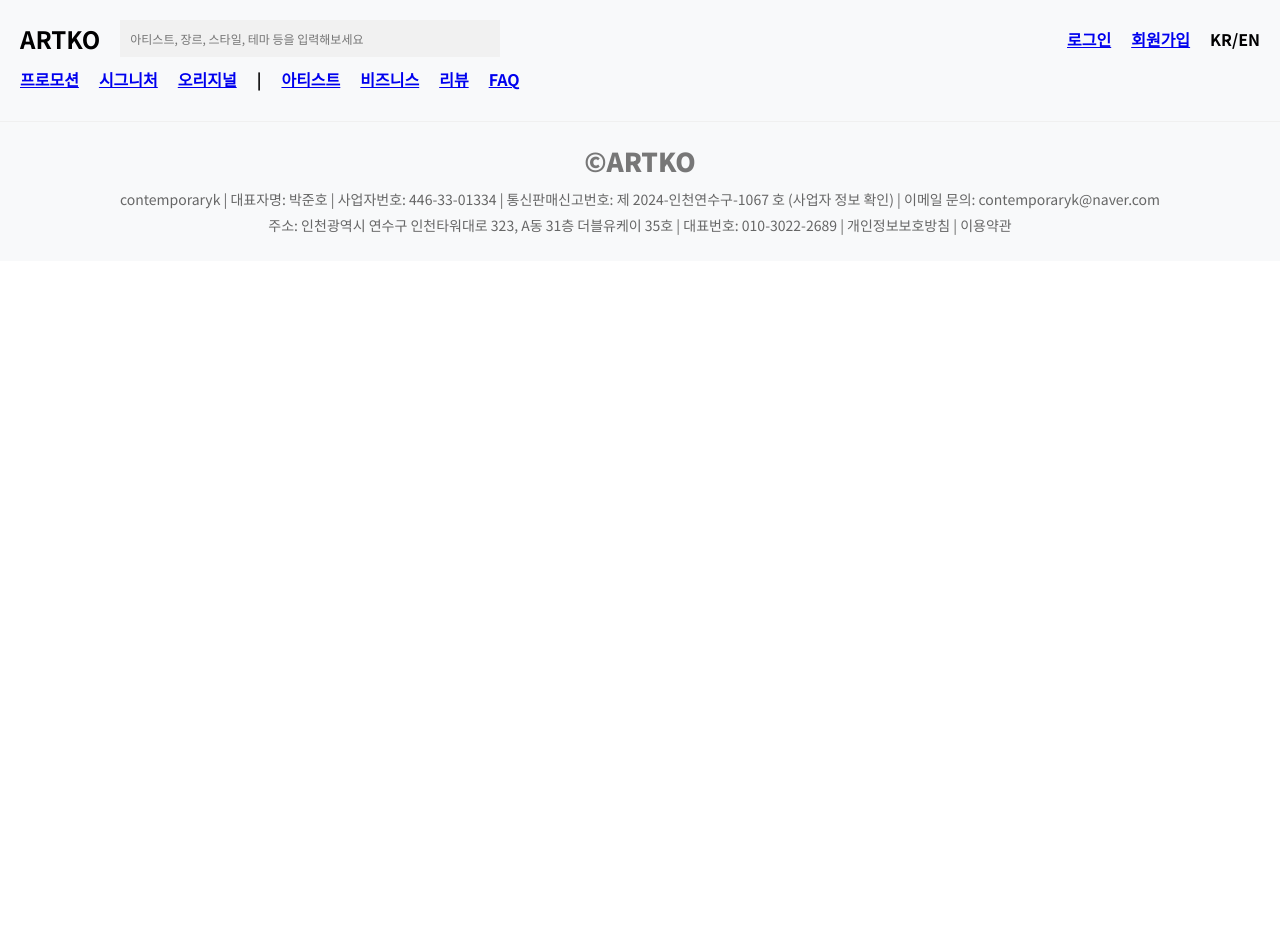
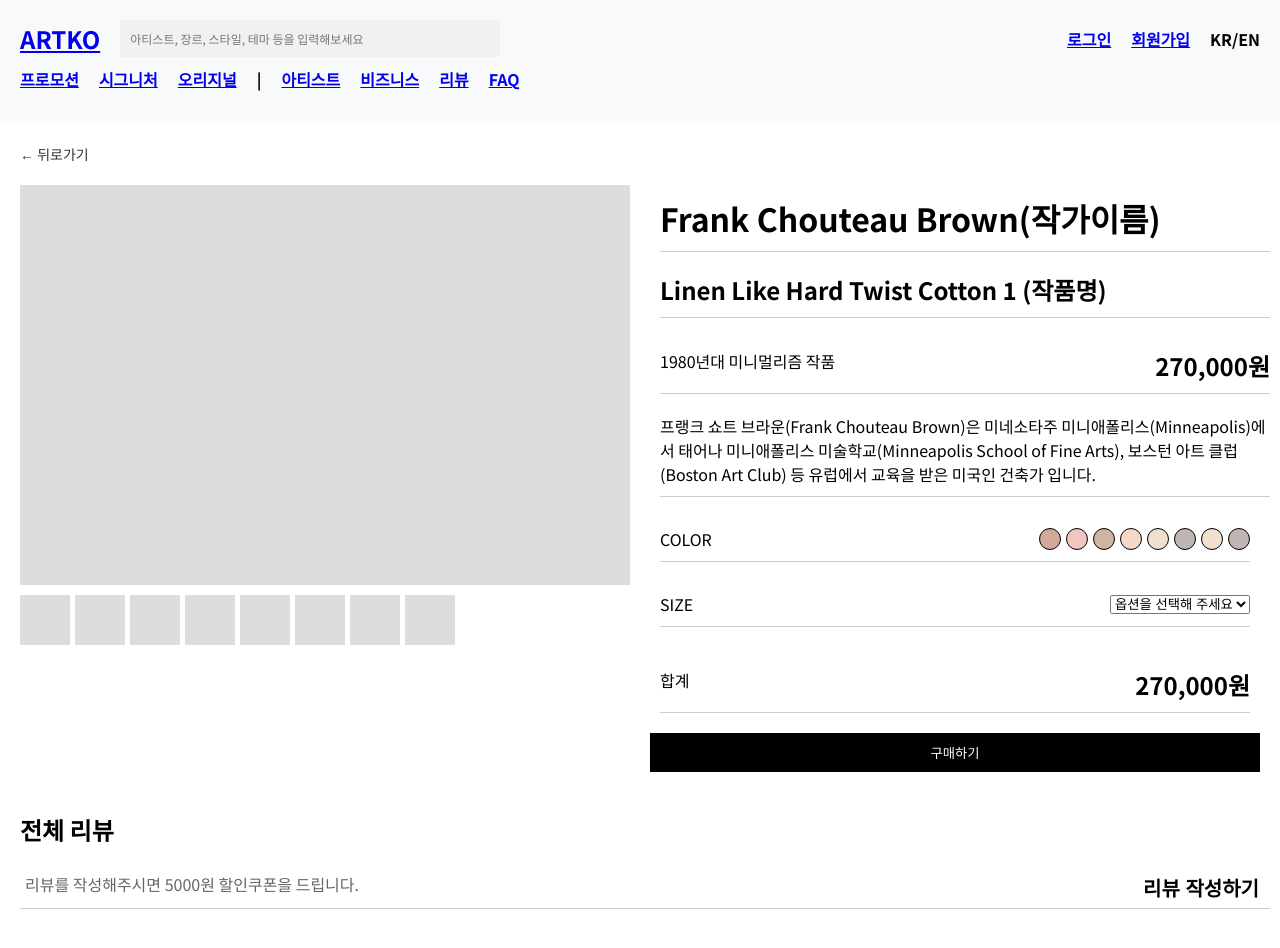
Before and after one commit to BlackShrike/ArtOne, a React (Create React App) app: page /SignatureDetail in a window 1280 px wide. Shown: the top 948 px of the page. Before the commit the page ends 800 px from the top, so only its background shows below. Built offline with nearby package versions, Linux system fonts and the light colour scheme.

Commit message:
금요일 발표본

```diff
--- a/src/App.js
+++ b/src/App.js
@@ -20,6 +20,7 @@ import Artist from "./pages/Artist";
 import ArtistDetail from "./pages/ArtistDetail";
 import Business from "./pages/Business";
 import Review from "./pages/Review";
+import SignatureDetail from "./pages/SignatureDetail";
 function App() {
   const [isLoggedIn, setIsLoggedIn] = useState(false);
 
@@ -37,6 +38,7 @@ function App() {
         <Routes>
           <Route path="/Promotion" element={<Promotion />} />
           <Route path="/Signature" element={<Signature />} />
+          <Route path="/SignatureDetail" element={<SignatureDetail />} />
           <Route path="/Original" element={<Original />} />
           <Route path="/Artist" element={<Artist />} />
           <Route path="/ArtistDetail" element={<ArtistDetail />} />
--- a/src/components/Header.js
+++ b/src/components/Header.js
@@ -16,7 +16,9 @@ function Header({ isLoggedIn, onLogout }) {
   return (
     <header className={styles.header}>
       <section className={styles.headerTop}>
-        <h1>ARTKO</h1>
+        <Link to="/">
+          <h1>ARTKO</h1>
+        </Link>
         <input
           className={styles.searchInput}
           placeholder="아티스트, 장르, 스타일, 테마 등을 입력해보세요"
--- a/src/css/SignatureDetail.module.css
+++ b/src/css/SignatureDetail.module.css
@@ -11,16 +11,16 @@
   flex: 1;
 }
 
-  .mainImagePlaceholder {
+.imagePlaceholder {
   width: 100%;
   height: 400px;
   background-color: #ddd;
-    margin-bottom: 10px;
 }
 
-  .thumbnailContainer {
+.imageThumbnails {
   display: flex;
   gap: 5px;
+  margin-top: 10px;
 }
 
 .thumbnailPlaceholder {
@@ -29,64 +29,180 @@
   background-color: #ddd;
 }
 
-  .infoSection {
-    flex: 1;
+.details {
+  display: flex;
+  flex: 1 1;
+  flex-direction: column;
+  align-items: flex-start;
 }
-
-  .itemName, .itemTitle, .itemPrice {
-    margin: 10px 0;
+.details h1,
+.details h2,
+.details p {
+  width: 100%;
+  margin: 10px;
+  padding-bottom: 10px;
+  border-bottom: 1px solid #ccc;
+  display: flex;
+  justify-content: space-between;
+  align-items: center;
 }
-
-  .optionSection {
+.selectionRow {
   display: flex;
   flex-direction: column;
   gap: 10px;
+  margin-top: 10px;
+  width: 100%;
 }
 
-  .colors, .sizeSelect {
+.selectionItem {
+  display: flex;
+  justify-content: space-between;
+  width: 100%;
+}
+
+.colorSelection,
+.sizeSelection {
+  width: 100%;
+  display: flex;
+  justify-content: space-between;
+
+}
+
+.colors {
   display: flex;
   gap: 5px;
 }
 
-  .colorOption {
+.color {
   width: 20px;
   height: 20px;
-    border: 1px solid #ccc;
+  border-radius: 50%;
+  border: 1px solid #000;
 }
 
-  .buyButton, .reviewButton {
-    margin-top: 20px;
+.price {
+  font-size: 24px;
+  font-weight: bold;
+  margin-top: 10px;
+}
+
+.totalPrice {
+  width: 100%;
+  display: flex;
+  justify-content: space-between;
+  margin-top: 10px;
+}
+
+.purchaseButton,
+.reviewButton {
+  width: 100%;
   padding: 10px;
+  margin-top: 10px;
   background-color: #000;
   color: #fff;
   border: none;
   cursor: pointer;
 }
 
-  .sectionTitle {
-    margin-top: 40px;
-    font-size: 24px;
+.reviews {
+  margin-top: 20px;
+  display: flex;
+  flex-direction: column;
+  justify-content: flex-start;
+  align-items: flex-start;
+
 }
 
-  .similarItemsContainer {
+.reviewNotice {
+  width: 100%;
+  font-size: 16px;
+  color: #666;
+  display: flex;
+  justify-content: space-between;
+  border-bottom: 1px solid #ccc;
+  padding: 5px;
+}
+.writeReviewButton {
+  border: none;
+  background-color: transparent;
+  font-size: 20px;
+  font-weight: bold;
+}
+.reviewList {
+  width: 100%;
+  margin-top: 10px;
+}
+
+.reviewItem {
+  padding: 10px 0;
+}
+.reviewImagePlaceholder {
+  width: 15%;
+  height: 120px;
+  background-color: #ddd;
+}
+
+.reviewer {
+  font-weight: bold;
+}
+
+.reviewTitle {
+  font-weight: bold;
+  margin-top: 10px;
+}
+
+.reviewContent {
+  margin-top: 5px;
+  color: #666;
+}
+
+.reviewSeparator {
+  border-bottom: 1px solid #ddd;
+  margin-top: 10px;
+}
+
+.similarWorks {
+  margin-top: 20px;
+}
+
+.gridContainer {
   display: grid;
-    grid-template-columns: repeat(5, 1fr);
+  grid-template-columns: repeat(4, 1fr);
   gap: 10px;
 }
 
-  .similarItem {
+.gridItem {
+  background-color: #fff;
+  border: 1px solid #ddd;
   padding: 10px;
-    text-align: left;
 }
 
-  .similarImagePlaceholder {
+.gridImagePlaceholder {
   width: 100%;
-    height: 200px;
+  height: 150px;
   background-color: #ddd;
-    margin-bottom: 10px;
 }
 
-  .modalOverlay {
+.itemDetails {
+  margin-top: 10px;
+}
+
+.itemTitle {
+  font-weight: bold;
+}
+
+.itemDescription {
+  display: flex;
+  justify-content: space-between;
+  align-items: center;
+  margin-top: 5px;
+}
+
+.cartIcon {
+  margin-left: 10px;
+}
+
+.modal {
   position: fixed;
   top: 0;
   left: 0;
@@ -101,71 +217,77 @@
 .modalContent {
   background-color: #fff;
   padding: 20px;
-    border-radius: 10px;
-    width: 400px;
+  border-radius: 5px;
+  position: relative;
 }
 
-  .modalHeader {
-    display: flex;
-    justify-content: space-between;
-    align-items: center;
-  }
-
-  .closeButton {
-    background: none;
-    border: none;
-    font-size: 24px;
+.closeIcon {
+  position: absolute;
+  top: 10px;
+  right: 10px;
   cursor: pointer;
 }
 
-  .modalBody {
-    margin-top: 20px;
-  }
-
-  .titleInput, .reviewTextarea {
-    width: 100%;
-    margin-bottom: 10px;
-  }
-
 .imageUpload {
+  margin-top: 10px;
   display: flex;
   align-items: center;
   gap: 10px;
 }
 
-  .imagePlaceholder {
+.uploadIcon {
+  font-size: 100px;
+  cursor: pointer;
+  transform: scale(0.5,0.5);
+}
+
+.imageUploadPlaceholder {
   width: 100px;
   height: 100px;
   background-color: #ddd;
+  margin-top: 10px;
 }
 
 .submitButton {
   width: 100%;
   padding: 10px;
+  margin-top: 10px;
   background-color: #000;
   color: #fff;
   border: none;
   cursor: pointer;
 }
 
-  .modalTabs {
-    display: flex;
-    gap: 10px;
-    margin-bottom: 20px;
+.inputField {
+  width: 100%;
+  padding: 10px;
+  margin-top: 10px;
+  border: 1px solid #ccc;
+  border-radius: 5px;
 }
 
-  .tabButton {
-    background: none;
-    border: none;
-    font-size: 16px;
-    cursor: pointer;
+.textArea {
+  width: 100%;
+  padding: 10px;
+  margin-top: 10px;
+  border: 1px solid #ccc;
+  border-radius: 5px;
+  resize: none;
+  height: 100px;
 }
 
-  .tabButton.active {
-    font-weight: bold;
+.tabs {
+  display: flex;
+  justify-content: space-around;
+  margin-top: 10px;
 }
 
-  .modalBody {
-    max-height: 400px;
-    overflow-y: auto;
+.tab {
+  cursor: pointer;
+  padding: 10px;
+  transition: color 0.3s;
 }
+
+.activeTab {
+  color: red;
+}
--- a/src/pages/Signature.js
+++ b/src/pages/Signature.js
@@ -1,4 +1,5 @@
 import React, { useState } from "react";
+import { Link } from "react-router-dom";
 import { FaCartPlus } from "react-icons/fa";
 import styles from "../css/Signature.module.css";
 import BackButton from "../components/BackButton";
@@ -39,7 +40,7 @@ function Signature() {
     );
 
     return items.map((item) => (
-      <div key={item} className={styles.gridItem}>
+      <Link to={`/SignatureDetail/`} key={item} className={styles.gridItem}>
         <div className={styles.imagePlaceholder}></div>
         <div className={styles.itemDetails}>
           <div>
@@ -51,7 +52,7 @@ function Signature() {
           </div>
           <FaCartPlus />
         </div>
-      </div>
+      </Link>
     ));
   };
 
--- a/src/pages/SignatureDetail.js
+++ b/src/pages/SignatureDetail.js
@@ -1,155 +1,233 @@
 import React, { useState } from "react";
-import { useParams } from "react-router-dom";
-import styles from "../css/SignatureDetail.module.css"; // Ensure this path is correct based on your project structure
+import styles from "../css/SignatureDetail.module.css";
 import BackButton from "../components/BackButton";
+import { FaTimes, FaCartPlus, FaPlus } from "react-icons/fa";
 
 function SignatureDetail() {
-  const { itemId } = useParams();
-  const [isReviewModalOpen, setIsReviewModalOpen] = useState(false);
-  const [isBuyGuideModalOpen, setIsBuyGuideModalOpen] = useState(false);
+  const [showReviewModal, setShowReviewModal] = useState(false);
+  const [showPurchaseModal, setShowPurchaseModal] = useState(false);
+  const [activeTab, setActiveTab] = useState(0);
 
-  const openReviewModal = () => setIsReviewModalOpen(true);
-  const closeReviewModal = () => setIsReviewModalOpen(false);
-
-  const openBuyGuideModal = () => setIsBuyGuideModalOpen(true);
-  const closeBuyGuideModal = () => setIsBuyGuideModalOpen(false);
+  const toggleReviewModal = () => setShowReviewModal(!showReviewModal);
+  const togglePurchaseModal = () => setShowPurchaseModal(!showPurchaseModal);
 
   return (
     <div className={styles.detailPage}>
       <BackButton />
       <div className={styles.detailContainer}>
         <div className={styles.imageSection}>
-          <div className={styles.mainImagePlaceholder}></div>
-          <div className={styles.thumbnailContainer}>
+          <div className={styles.imagePlaceholder}></div>
+          <div className={styles.imageThumbnails}>
             {Array.from({ length: 8 }).map((_, index) => (
               <div key={index} className={styles.thumbnailPlaceholder}></div>
             ))}
           </div>
         </div>
-        <div className={styles.infoSection}>
-          <h1 className={styles.itemName}>Frank Chouteau Brown (작가이름)</h1>
-          <h2 className={styles.itemTitle}>
-            Linen Like Hard Twist Cotton 1 (작품명)
-          </h2>
-          <p className={styles.itemPrice}>270,000원</p>
-          <p className={styles.itemDescription}>
-            프랭크 쇼토 브라운(Frank Chouteau Brown)은 미네소타주
+        <div className={styles.details}>
+          <h1>Frank Chouteau Brown(작가이름)</h1>
+          <h2>Linen Like Hard Twist Cotton 1 (작품명)</h2>
+          <p>
+            1980년대 미니멀리즘 작품{" "}
+            <span className={styles.price}>270,000원</span>
+          </p>
+          <p>
+            프랭크 쇼트 브라운(Frank Chouteau Brown)은 미네소타주
             미니애폴리스(Minneapolis)에서 태어나 미니애폴리스
             미술학교(Minneapolis School of Fine Arts), 보스턴 아트 클럽(Boston
-            Art Club) 등에서 교육을 받은 미국인 건축가입니다.
+            Art Club) 등 유럽에서 교육을 받은 미국인 건축가 입니다.
           </p>
-          <div className={styles.optionSection}>
-            <div className={styles.colorOptions}>
-              <h3>COLOR</h3>
+          <div className={styles.selectionRow}>
+            <div className={styles.colorSelection}>
+              <p>
+                COLOR{" "}
                 <div className={styles.colors}>
-                {/* 색상 옵션 추가 */}
-                {[
-                  "#f00",
-                  "#0f0",
-                  "#00f",
-                  "#ff0",
-                  "#f0f",
-                  "#0ff",
-                  "#000",
-                  "#fff",
-                ].map((color, index) => (
-                  <div
-                    key={index}
-                    className={styles.colorOption}
-                    style={{ backgroundColor: color }}
-                  ></div>
-                ))}
+                  <span
+                    className={styles.color}
+                    style={{ backgroundColor: "#D3A79A" }}
+                  ></span>
+                  <span
+                    className={styles.color}
+                    style={{ backgroundColor: "#F1C6C0" }}
+                  ></span>
+                  <span
+                    className={styles.color}
+                    style={{ backgroundColor: "#D0B49F" }}
+                  ></span>
+                  <span
+                    className={styles.color}
+                    style={{ backgroundColor: "#F4D9C6" }}
+                  ></span>
+                  <span
+                    className={styles.color}
+                    style={{ backgroundColor: "#F1E0CE" }}
+                  ></span>
+                  <span
+                    className={styles.color}
+                    style={{ backgroundColor: "#C0B7B4" }}
+                  ></span>
+                  <span
+                    className={styles.color}
+                    style={{ backgroundColor: "#F1E0CE" }}
+                  ></span>
+                  <span
+                    className={styles.color}
+                    style={{ backgroundColor: "#C0B7B4" }}
+                  ></span>
                 </div>
+              </p>
             </div>
-            <div className={styles.sizeOptions}>
-              <h3>SIZE</h3>
-              <select className={styles.sizeSelect}>
+            <div className={styles.sizeSelection}>
+              <p>
+                SIZE{" "}
+                <select>
+                  <option>옵션을 선택해 주세요</option>
                   <option>30 x 30 mm</option>
                   <option>50 x 50 mm</option>
                   <option>70 x 70 mm</option>
                 </select>
+              </p>
             </div>
           </div>
-          <button className={styles.buyButton} onClick={openBuyGuideModal}>
+          <div className={styles.totalPrice}>
+            <p>
+              합계 <span className={styles.price}>270,000원</span>
+            </p>
+          </div>
+          <button
+            className={styles.purchaseButton}
+            onClick={togglePurchaseModal}
+          >
             구매하기
           </button>
-          <button className={styles.reviewButton} onClick={openReviewModal}>
+        </div>
+      </div>
+      <div className={styles.reviews}>
+        <h2>전체 리뷰</h2>
+        <div className={styles.reviewNotice}>
+          리뷰를 작성해주시면 5000원 할인쿠폰을 드립니다.{" "}
+          <button
+            className={styles.writeReviewButton}
+            onClick={toggleReviewModal}
+          >
             리뷰 작성하기
           </button>
         </div>
+        <div className={styles.reviewList}>
+          {Array.from({ length: 5 }).map((_, index) => (
+            <div key={index} className={styles.reviewItem}>
+              <p className={styles.reviewer}>ooo님</p>
+              <p className={styles.reviewTitle}>리뷰 제목 {index + 1}</p>
+              <div className={styles.reviewImagePlaceholder}></div>
+              <p className={styles.reviewContent}>
+                리뷰 내용 리뷰 내용 리뷰 내용 리뷰 내용 리뷰 내용
+              </p>
+              <div className={styles.reviewSeparator}></div>
             </div>
-      <h2 className={styles.sectionTitle}>비슷한 작품</h2>
-      <div className={styles.similarItemsContainer}>
-        {Array.from({ length: 15 }).map((_, index) => (
-          <div key={index} className={styles.similarItem}>
-            <div className={styles.similarImagePlaceholder}></div>
-            <div className={styles.similarItemDetails}>
-              <p>
-                <span className={styles.headtext}>제목</span>
+          ))}
+        </div>
+      </div>
+      <div className={styles.similarWorks}>
+        <h2>비슷한 작품</h2>
+        <div className={styles.gridContainer}>
+          {Array.from({ length: 20 }).map((_, index) => (
+            <div key={index} className={styles.gridItem}>
+              <div className={styles.gridImagePlaceholder}></div>
+              <div className={styles.itemDetails}>
+                <p className={styles.itemTitle}>제목</p>
+                <p className={styles.itemDescription}>
+                  작품 설명내용 <FaCartPlus className={styles.cartIcon} />
                 </p>
-              <p>작품 설명내용</p>
                 <p>120,000원</p>
               </div>
             </div>
           ))}
         </div>
-      {isReviewModalOpen && (
-        <div className={styles.modalOverlay}>
+      </div>
+
+      {showReviewModal && (
+        <div className={styles.modal}>
           <div className={styles.modalContent}>
-            <div className={styles.modalHeader}>
-              <h2>
-                Frank Chouteau Brown (작가이름) Linen Like Hard Twist Cotton 1
-                (작품명)
-              </h2>
-              <button className={styles.closeButton} onClick={closeReviewModal}>
-                ×
-              </button>
-            </div>
-            <div className={styles.modalBody}>
+            <FaTimes className={styles.closeIcon} onClick={toggleReviewModal} />
+            <h2>리뷰 작성하기</h2>
             <input
+              className={styles.reviewHead}
               type="text"
-                className={styles.titleInput}
               placeholder="제목"
             />
             <textarea
-                className={styles.reviewTextarea}
-                placeholder="리뷰를 작성해주세요."
+              className={styles.reviewContent}
+              placeholder="리뷰를 작성해 주세요."
             ></textarea>
             <div className={styles.imageUpload}>
               <span>사진첨부</span>
-                <div className={styles.imagePlaceholder}></div>
+              <div className={styles.imageUploadPlaceholder}>
+                {" "}
+                <FaPlus className={styles.uploadIcon} />
               </div>
             </div>
-            <div className={styles.modalFooter}>
             <button className={styles.submitButton}>
               등록하고 5,000원 할인쿠폰받기
             </button>
           </div>
         </div>
+      )}
+      {showPurchaseModal && (
+        <div className={styles.modal}>
+          <div className={styles.modalContent}>
+            <FaTimes
+              className={styles.closeIcon}
+              onClick={togglePurchaseModal}
+            />
+            <h2>구매안내</h2>
+            <div className={styles.tabs}>
+              {["배송안내", "교환 및 반품", "제품문의"].map((tab, index) => (
+                <span
+                  key={index}
+                  className={`${styles.tab} ${
+                    activeTab === index ? styles.activeTab : ""
+                  }`}
+                  onClick={() => setActiveTab(index)}
+                >
+                  {tab}
+                </span>
+              ))}
             </div>
+            {activeTab === 0 && (
+              <>
+                <h2>1.내용</h2>
+                <p>
+                  내용내용내용내용내용내용내용내용내용내용내용내용내용내용내용내용내용내용내용내용내용내용내용내용
+                </p>
+                <h2>2.내용</h2>
+                <p>
+                  내용내용내용내용내용내용내용내용내용내용내용내용내용내용내용내용내용내용내용내용내용내용내용내용
+                </p>
+              </>
             )}
-      {isBuyGuideModalOpen && (
-        <div className={styles.modalOverlay}>
-          <div className={styles.modalContent}>
-            <div className={styles.modalHeader}>
-              <h2>구매안내</h2>
-              <button
-                className={styles.closeButton}
-                onClick={closeBuyGuideModal}
-              >
-                ×
-              </button>
-            </div>
-            <div className={styles.modalTabs}>
-              <button className={styles.tabButton}>배송안내</button>
-              <button className={styles.tabButton}>교환 및 반품</button>
-              <button className={styles.tabButton}>제품문의</button>
-            </div>
-            <div className={styles.modalBody}>
-              <p>배송안내 내용</p>
-              <p>교환 및 반품 내용</p>
-              <p>제품문의 내용</p>
-            </div>
+            {activeTab === 1 && (
+              <>
+                <h2>1.내용</h2>
+                <p>
+                  내용내용내용내용내용내용내용내용내용내용내용내용내용내용내용내용내용내용내용내용내용내용내용내용
+                </p>
+                <h2>2.내용</h2>
+                <p>
+                  내용내용내용내용내용내용내용내용내용내용내용내용내용내용내용내용내용내용내용내용내용내용내용내용
+                </p>
+              </>
+            )}
+            {activeTab === 2 && (
+              <>
+                <h2>1.내용</h2>
+                <p>
+                  내용내용내용내용내용내용내용내용내용내용내용내용내용내용내용내용내용내용내용내용내용내용내용내용
+                </p>
+                <h2>2.내용</h2>
+                <p>
+                  내용내용내용내용내용내용내용내용내용내용내용내용내용내용내용내용내용내용내용내용내용내용내용내용
+                </p>
+              </>
+            )}
           </div>
         </div>
       )}
```
Lines whose indentation alone changed are shown as unchanged.
